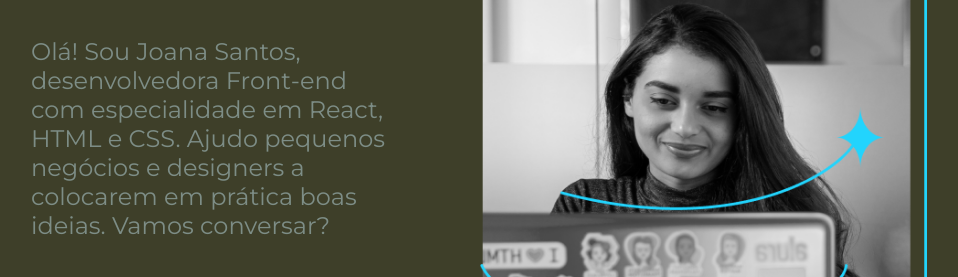
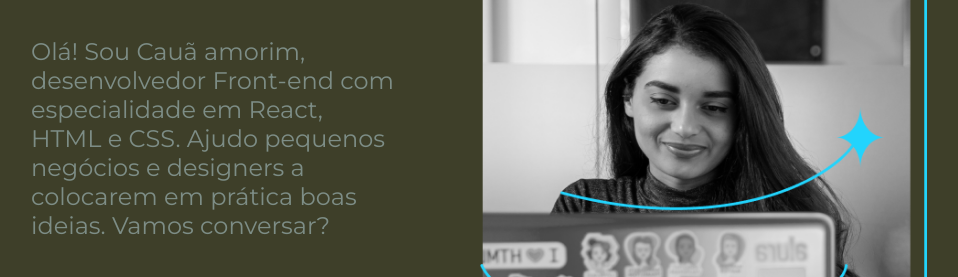
Before and after one commit to Kaitchin12/repositorio-portifolio-alura, a plain HTML site: page index.html in a window 1280 px wide. Shown: the part 392-669 px from the top of the page, without its empty margins (161-1119 px from the left). Drawn offline with nearby package versions, Linux system fonts and the light colour scheme.

Commit message:
commit-no-visual-studio-code

```diff
--- a/index.html
+++ b/index.html
@@ -21,7 +21,7 @@
             <h1 class="apresentacao__conteudo__titulo">Eleve seu negócio digital a outro nível<strong
             class="titulo-destaque"> com um Front-end de qualidade!
             </strong></h1>
-            <p class="apresentacao__conteudo__texto">Olá! Sou Joana Santos, desenvolvedora
+            <p class="apresentacao__conteudo__texto">Olá! Sou Cauã amorim, desenvolvedor
             Front-end com especialidade em React, HTML e
             CSS. Ajudo pequenos negócios e designers a
             colocarem em prática boas ideias. Vamos
```
